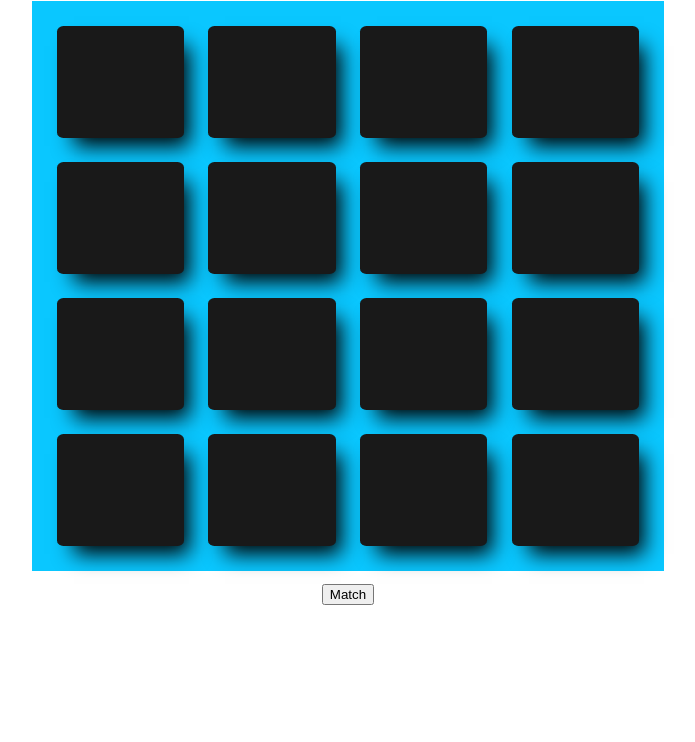
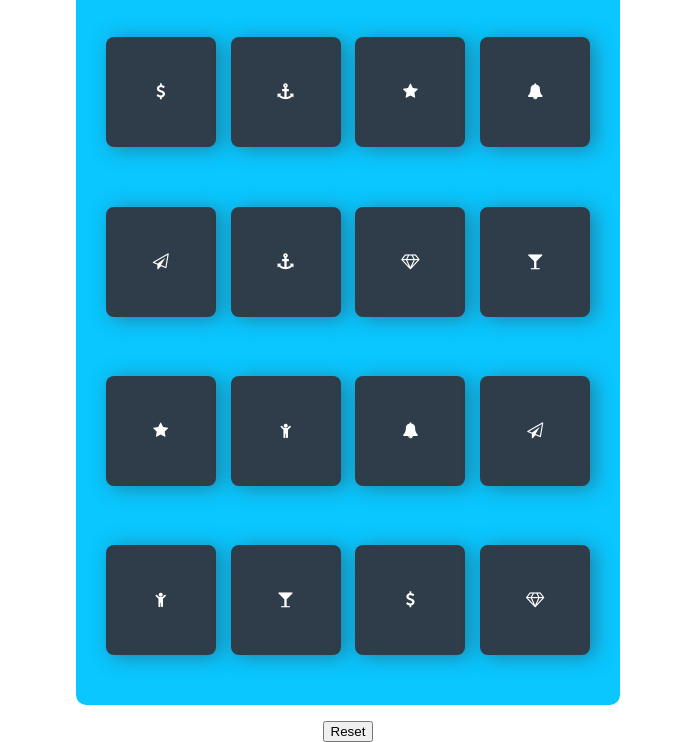
Before and after one commit to malikflx/Memory-Game, a website built with webpack: page src/index.html in a window 1280 px wide. Shown: the part 79-821 px from the top of the page, without its empty margins (292-987 px from the left). Before the commit the page ends 800 px from the top, so only its background shows below. Built offline with nearby package versions, Linux system fonts and the light colour scheme.

Commit message:
add icons to cards

```diff
--- a/src/CSS/style.css
+++ b/src/CSS/style.css
@@ -1,26 +1,100 @@
+html {
+  box-sizing: border-box;
+}
+
+*, *::before, *::after {
+  -webkit-box-sizing: inherit;
+  -moz-box-sizing: inherit;
+  box-sizing: inherit;
+}
+
+html, body {
+  width: 100%;
+  height: 100%;
+  margin: 0;
+  padding: 0;
+}
+
 header {
   text-align: center;
 }
 
-.deck {
-  margin: 1% 25% 1% 25%;
-  padding: 1% 1% 1% 1%;
-  background: #0AC7FF;
+i {
+  color: white;
 }
 
-.deck:after {
+.board {
+  width: 50%;
+  height: 100%;
+  max-width: 670px;
+  margin: auto;
+  display: -webkit-box;
+  display: -ms-flexbox;
+  display: flex;
+  -webkit-box-pack: center;
+  -ms-flex-pack: center;
+  justify-content: center;
+  -webkit-box-align: center;
+  -ms-flex-align: center;
+  align-items: center;
+  -webkit-box-orient: vertical;
+  -webkit-box-direction: normal;
+  -ms-flex-direction: column;
+  flex-direction: column;
+}
+
+.deck {
+  width: 85%;
+  height: 100%;
+  min-height: 400px;
+  padding: 20px;
+  border-radius: 10px;
+  background: #0AC7FF;
+  display: -webkit-box;
+  display: -ms-flexbox;
+  display: flex;
+  -ms-flex-wrap: wrap;
+  flex-wrap: wrap;
+  -webkit-box-pack: space-evenly;
+  -ms-flex-pack: space-evenly;
+  justify-content: space-evenly;
+  -webkit-box-align: center;
+  -ms-flex-align: center;
+  align-items: center;
+  margin: 0 0 1em;
+
+}
+
+/* .deck:after {
   content: '';
   display: table;
   clear: both;
-}
+} */
 .card {
-  float: left;
+  height: 110px;
+  width: 110px;
+  background: #2e3d49;
+  margin: 5px;
+  border-radius: 8px;
+  display: flex;
+  display: -webkit-box;
+  display: -ms-flexbox;
+  justify-content: center;
+  -webkit-box-pack: center;
+  -ms-flex-pack: center;
+  align-items: center;
+  -webkit-box-align: center;
+  -ms-flex-align: center;
+  -webkit-box-shadow: 5px 2px 20px 0 rgba(46, 61, 73, 0.5);
+  box-shadow: 5px 2px 20px 0 rgba(46, 61, 73, 0.5);
+
+  /* float: left;
   background: #191919;
   width: 21%;
   height: 14vh;
   margin: 2%;
   border-radius: 5%;
-  box-shadow: 11px 14px 20px -6px rgba(0,0,0,1);
+  box-shadow: 11px 14px 20px -6px rgba(0,0,0,1);  */
 
 
 }
--- a/src/index.html
+++ b/src/index.html
@@ -1,6 +1,7 @@
 <!DOCTYPE html>
 <html lang="en">
 <head>
+  <link rel="stylesheet" href="https://stackpath.bootstrapcdn.com/font-awesome/4.7.0/css/font-awesome.min.css" integrity="sha384-wvfXpqpZZVQGK6TAh5PVlGOfQNHSoD2xbE+QkPxCAFlNEevoEH3Sl0sibVcOQVnN" crossorigin="anonymous">
   <link rel='stylesheet' href='./CSS/style.css' type='text/css'/>
   <meta charset="UTF-8">
   <meta name="viewport" content="width=device-width, initial-scale=1.0">
@@ -9,11 +10,71 @@
   <title>Malik Felix | Memory Game</title>
 </head>
 <body>
-  <header>
-    <h1>Memory Game</h1>
-  </header>
   <section class="board">
-    <div class="deck">
+    <header>
+      <h1>Memory Game</h1>
+    </header>
+    <ul class="deck">
+      <li class="card">
+        <i class="fa fa-usd" aria-hidden="true"></i>
+      </li>
+      <li class="card">
+        <i class="fa fa-anchor" aria-hidden="true"></i>
+      </li>
+      <li class="card">
+        <i class="fa fa-star" aria-hidden="true"></i>
+      </li>
+      <li class="card">
+        <i class="fa fa-bell" aria-hidden="true"></i>
+      </li>
+      <li class="card">
+        <i class="fa fa-paper-plane-o" aria-hidden="true"></i>
+      </li>
+      <li class="card">
+        <i class="fa fa-anchor" aria-hidden="true"></i>
+      </li>
+      <li class="card">
+        <i class="fa fa-diamond" aria-hidden="true"></i>
+      </li>
+      <li class="card">
+        <i class="fa fa-glass" aria-hidden="true"></i>
+      </li>
+      <li class="card">
+        <i class="fa fa-star" aria-hidden="true"></i>
+      </li>
+      <li class="card">
+        <i class="fa fa-child" aria-hidden="true"></i>
+      </li>
+      <li class="card">
+        <i class="fa fa-bell" aria-hidden="true"></i>
+      </li>
+      <li class="card">
+        <i class="fa fa-paper-plane-o" aria-hidden="true"></i>
+      </li>
+      <li class="card">
+        <i class="fa fa-child" aria-hidden="true"></i>
+      </li>
+      <li class="card">
+        <i class="fa fa-glass" aria-hidden="true"></i>
+      </li>
+      <li class="card">
+        <i class="fa fa-usd" aria-hidden="true"></i>
+      </li>
+      <li class="card">
+        <i class="fa fa-diamond" aria-hidden="true"></i>
+      </li>
+    </ul>
+    <!-- <div class="deck">
+      <div class="card">
+          <i class="fa fa-usd" aria-hidden="true"></i>
+      </div>
+      <div class="card"></div>
+      <div class="card"></div>
+      <div class="card"></div>
+      <div class="card"></div>
+      <div class="card">
+          <i class="fa fa-usd" aria-hidden="true"></i>
+      </div>
       <div class="card"></div>
       <div class="card"></div>
       <div class="card"></div>
@@ -24,18 +85,12 @@
       <div class="card"></div>
       <div class="card"></div>
       <div class="card"></div>
-      <div class="card"></div>
-      <div class="card"></div>
-      <div class="card"></div>
-      <div class="card"></div>
-      <div class="card"></div>
-      <div class="card"></div>
-    </div>
+    </div> -->
   </section>
   <section class="match">
-    <button>Match</button>
+    <button class="reset">Reset</button>
   </section>
-<script src="script.js"></script>
+
 <script src="index.js"></script>
 </body>
 </html>
--- a/src/script.js
+++ b/src/script.js
@@ -1,5 +1,8 @@
 let card = document.getElementsByClassName("card");
-let cards = [...card];
+let cardsArray = ['fa-usd', 'fa-usd'];
+
+const buttonReset = document.getElementsByClassName('reset');
+
 for (var i = 0; i < cards.length; i++) {
   cards[i].addEventListener("click", flipCard);
 };
@@ -9,3 +12,17 @@ var flipCard = function(){
   this.classList.toggle("show");
   this.classList.toggle("disabled");
 }
+
+// Fisher-Yates (aka Knuth) Shuffle
+function shuffle(array) {
+  var currentIndex = array.length, temporaryValue, randomIndex;
+
+  while (currentIndex !== 0) {
+    randomIndex = Math.floor(Math.random() * currentIndex);
+    currentIndex -= 1;
+    temporaryValue = array[currentIndex];
+    array[currentIndex] = array[randomIndex];
+    array[randomIndex] = temporaryValue;
+  }
+  return array;
+}
--- a/webpack.config.js
+++ b/webpack.config.js
@@ -11,6 +11,9 @@ module.exports = {
   entry: './src/index.js',
   devtool: 'inline-source-map',
   devServer: {
+    stats: {
+      errors: true
+    },
     contentBase: './src',
     watchContentBase: true,
     writeToDisk: true,
```
